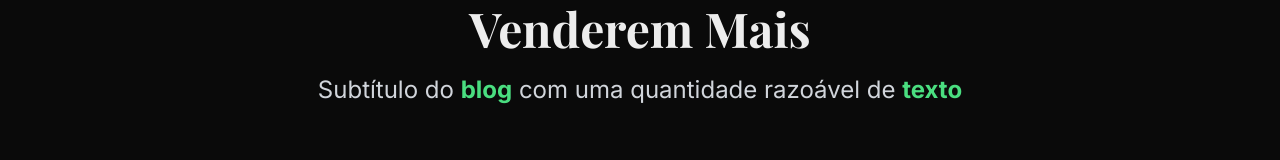
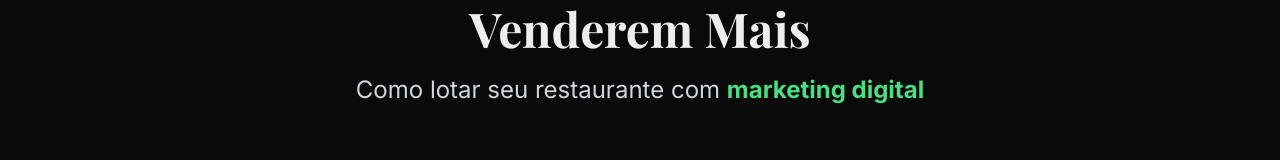
Before and after one commit to samuelsiqsil/mktgourmet-blog, a Next.js app: page / in a window 1280 px wide. Shown: the part 182-342 px from the top of the page. Built offline with nearby package versions, Linux system fonts and the light colour scheme; a web font is replaced by a local one.

Commit message:
Update page.js

```diff
--- a/src/app/page.js
+++ b/src/app/page.js
@@ -76,15 +76,11 @@ export default async function BlogPage({
       </h1>
 
       <p className="mx-auto max-w-2xl text-center text-base sm:text-lg lg:text-2xl text-[#D1D5DB] leading-relaxed">
-        Subtítulo do{' '}
-        <span className="text-[#4ADE80] font-bold">
-          blog
-        </span>{' '}
-        com uma quantidade razoável de{' '}
-        <span className="text-[#4ADE80] font-bold">
-          texto
-        </span>
-      </p>
+  Como lotar seu restaurante com{' '}
+  <span className="text-[#4ADE80] font-bold">
+    marketing digital
+  </span>
+</p>
 
       {/* Search e navegação */}
       <div className="flex relative flex-col lg:flex-row lg:items-center justify-between gap-6 mb-16 mt-12">
```
